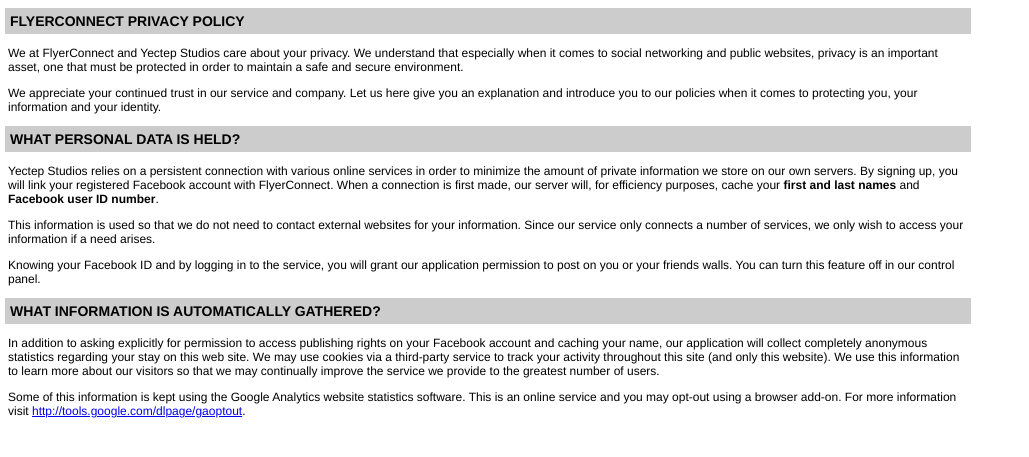
After one commit to eightyknots/flyerconnect, a PHP site: page /resources/privacy.html in a window 1280 px wide. The commit adds this page. Shown: the top 457 px of the page, without its empty margins (0-1029 px from the left). Run offline with PHP 8.4, Linux system fonts and the light colour scheme.

Commit message:
New styles and content
Signed-off-by: Chester Li <me@yectep.com>

```diff
--- a/private/html/facebookjs.main.html
+++ b/private/html/facebookjs.main.html
@@ -1,7 +1,7 @@
 
-<!-- Snippet::Lite::FacebookJS -->
+<!-- Snippet::FacebookJS -->
 <div id="fb-root"></div>
-<script type="text/javascript" src="http://connect.facebook.net/en_US/all.js"></script>
+<script type="text/javascript" src="https://connect.facebook.net/en_US/all.js"></script>
 <script>
   FB.init({
     appId  : '',
@@ -10,4 +10,4 @@
     xfbml  : true  // parse XFBML
   });
 </script>
-<!-- /Lite::FacebookJS -->
+<!-- /FacebookJS -->
--- /dev/null
+++ b/resources/privacy.html
@@ -0,0 +1,55 @@
+<!--
+To change this template, choose Tools | Templates
+and open the template in the editor.
+-->
+<!DOCTYPE html>
+<html>
+    <head>
+        <title>FlyerConnect Privacy Policy</title>
+        <meta http-equiv="Content-Type" content="text/html; charset=UTF-8">
+        <style>
+            body {
+  font-family: "Helvetica Neue", Helvetica, Arial, sans-serif;
+  font-size: 12px;
+  color: #000;
+}
+
+h1 {
+  font-family: "Helvetica Neue", Helvetica, Arial, sans-serif;
+  font-size: 14px;
+  padding: 5px;
+  margin: 5px -3px 5px -3px;
+  background-color: #ccc;
+  color: #000;
+  font-weight: bold;
+}
+
+        </style>
+    </head>
+    <body style="width:960px;">
+        <h1>FLYERCONNECT PRIVACY POLICY</h1>
+        <p>We at FlyerConnect and Yectep Studios care about your privacy. We understand that especially when it comes
+            to social networking and public websites, privacy is an important asset, one that must be protected in
+            order to maintain a safe and secure environment.</p>
+        <p>We appreciate your continued trust in our service and company. Let us here give you an explanation and
+            introduce you to our policies when it comes to protecting you, your information and your identity.</p>
+        <h1>WHAT PERSONAL DATA IS HELD?</h1>
+        <p>Yectep Studios relies on a persistent connection with various online services in order to minimize the
+            amount of private information we store on our own servers. By signing up, you will link your registered
+            Facebook account with FlyerConnect. When a connection is first made, our server will, for efficiency
+            purposes, cache your <strong>first and last names</strong> and <strong>Facebook user ID number</strong>.</p>
+        <p>This information is used so that we do not need to contact external websites for your information. Since
+            our service only connects a number of services, we only wish to access your information if a need arises.</p>
+        <p>Knowing your Facebook ID and by logging in to the service, you will grant our application permission to
+            post on you or your friends walls. You can turn this feature off in our control panel.</p>
+        <h1>WHAT INFORMATION IS AUTOMATICALLY GATHERED?</h1>
+        <p>In addition to asking explicitly for permission to access publishing rights on your Facebook account and
+            caching your name, our application will collect completely anonymous statistics regarding your stay on
+            this web site. We may use cookies via a third-party service to track your activity throughout this site
+            (and only this website). We use this information to learn more about our visitors so that we may continually
+            improve the service we provide to the greatest number of users.</p>
+        <p>Some of this information is kept using the Google Analytics website statistics software. This is an online
+            service and you may opt-out using a browser add-on. For more information visit
+            <a href="http://tools.google.com/dlpage/gaoptout">http://tools.google.com/dlpage/gaoptout</a>.</p>
+    </body>
+</html>
```
Also changed, not shown: beta/fr.php (+12 -7 lines), private/html/footer.lite.html (added, +11 -0 lines), private/html/footer.main.html (added, +11 -0 lines), resources/fontloader.js (added, +15 -0 lines), resources/screen.css (+128 -0 lines).
